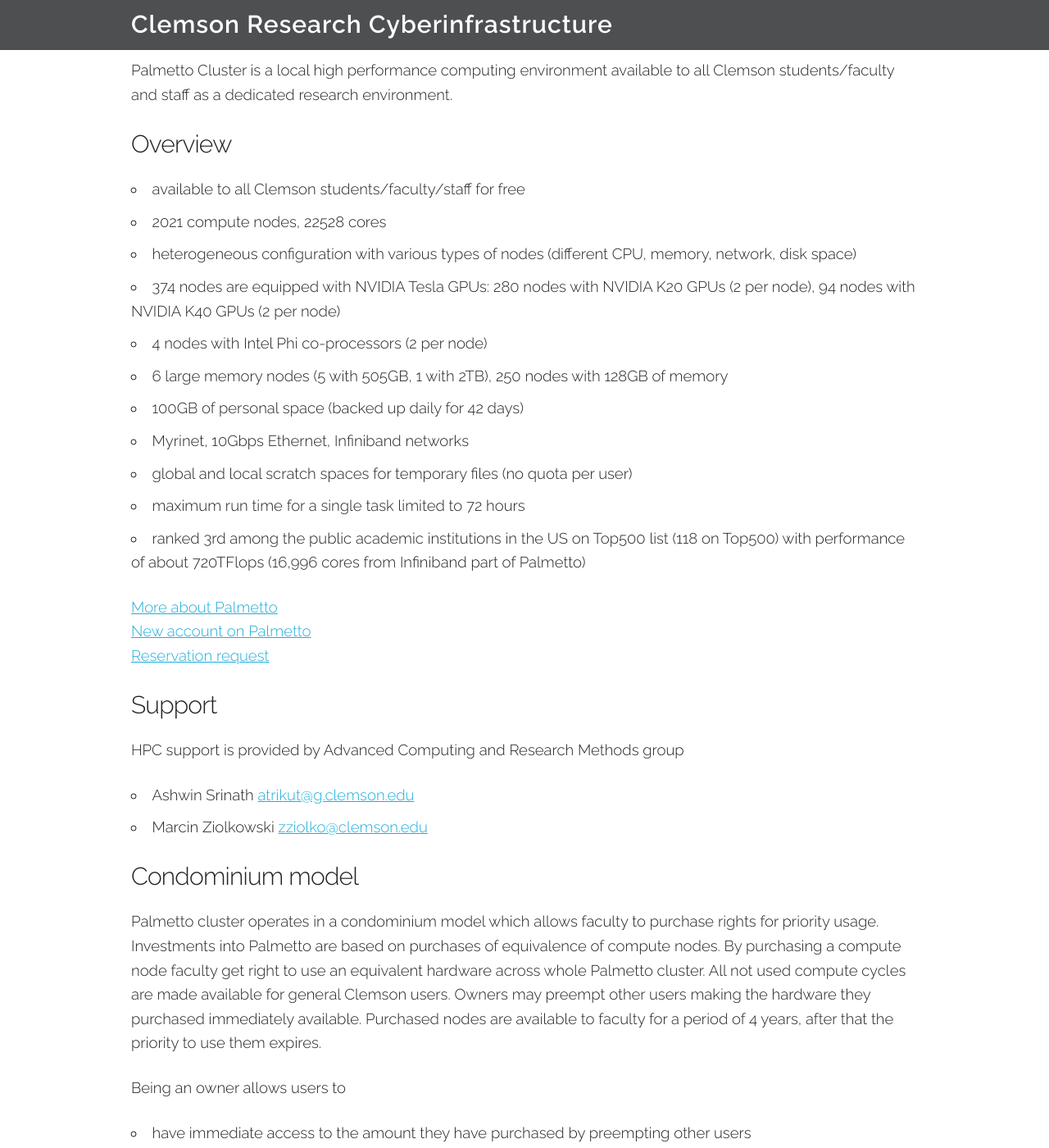
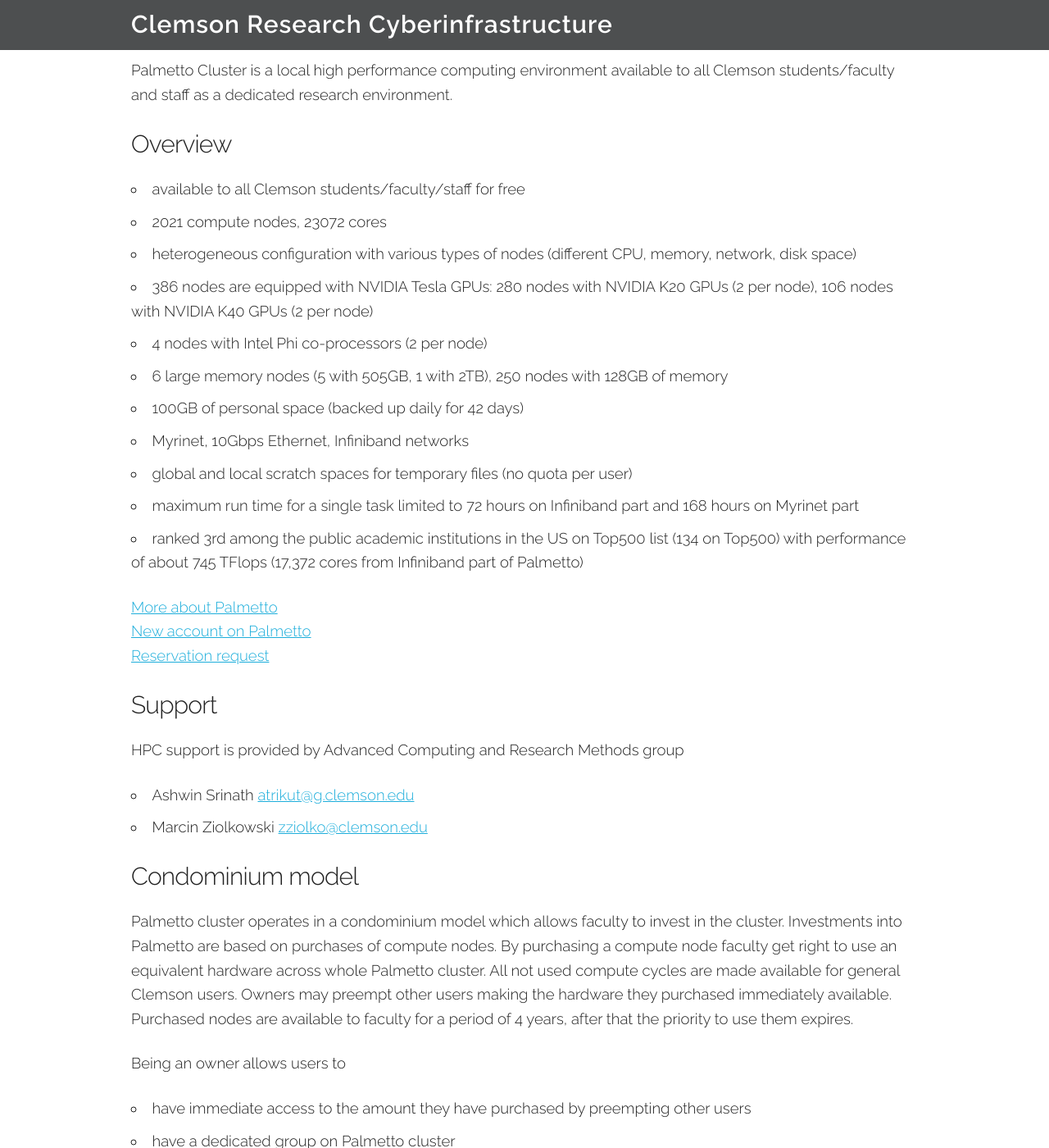
Before and after one commit to clemsonciti/citi-webpage, a Jekyll site: the page built from cyberinfrastructure.md, in a window 1280 px wide and 1400 px high, scrolled down 442 px. Shown: the whole window at 82% size. Built offline with Jekyll 4.4.1, drawn with Linux system fonts in a browser that asks for light colours.

Commit message:
Updated info about Palmetto. Added script for deploying the page based on Cyberduck CLI

```diff
--- a/cyberinfrastructure.md
+++ b/cyberinfrastructure.md
@@ -28,17 +28,17 @@ research environment.
 #### Overview
 
 - available to all Clemson students/faculty/staff for free
-- 2021 compute nodes, 22528 cores
+- 2021 compute nodes, 23072 cores
 - heterogeneous configuration with various types of nodes (different CPU, memory, network, disk space)
-- 374 nodes are equipped with NVIDIA Tesla GPUs: 280 nodes with NVIDIA K20 GPUs (2 per node), 94 nodes with NVIDIA K40 GPUs (2 per node)
+- 386 nodes are equipped with NVIDIA Tesla GPUs: 280 nodes with NVIDIA K20 GPUs (2 per node), 106 nodes with NVIDIA K40 GPUs (2 per node)
 - 4 nodes with Intel Phi co-processors (2 per node)
 - 6 large memory nodes (5 with 505GB, 1 with 2TB), 250 nodes with 128GB of memory
 - 100GB of personal space (backed up daily for 42 days)
 - Myrinet, 10Gbps Ethernet, Infiniband networks
 - global and local scratch spaces for temporary files (no quota per user)
-- maximum run time for a single task limited to 72 hours
-- ranked 3rd among the public academic institutions in the US on Top500 list (118 on Top500) with
-performance of about 720TFlops (16,996 cores from Infiniband part of Palmetto)
+- maximum run time for a single task limited to 72 hours on Infiniband part and 168 hours on Myrinet part
+- ranked 3rd among the public academic institutions in the US on Top500 list (134 on Top500) with
+performance of about 745 TFlops (17,372 cores from Infiniband part of Palmetto)
 
 [More about Palmetto](https://www.palmetto.clemson.edu/palmetto/) <br>
 [New account on Palmetto](http://citi.sites.clemson.edu/new-account) <br>
@@ -53,13 +53,12 @@ HPC support is provided by Advanced Computing and Research Methods group
 
 #### Condominium model
 
-Palmetto cluster operates in a condominium model which allows faculty to purchase
-rights for priority usage. Investments into Palmetto are based on purchases of
-equivalence of compute nodes. By purchasing a compute node faculty get right to
-use an equivalent hardware across whole Palmetto cluster. All not used compute cycles
-are made available for general Clemson users. Owners may preempt other users making
-the hardware they purchased immediately available. Purchased nodes are available to
-faculty for a period of 4 years, after that the priority to use them expires.
+Palmetto cluster operates in a condominium model which allows faculty to invest in the
+cluster. Investments into Palmetto are based on purchases of compute nodes. By purchasing
+a compute node faculty get right to use an equivalent hardware across whole Palmetto cluster.
+All not used compute cycles are made available for general Clemson users. Owners may preempt
+other users making the hardware they purchased immediately available. Purchased nodes are
+available to faculty for a period of 4 years, after that the priority to use them expires.
 
 Being an owner allows users to
 
```
Also changed, not shown: other parts of cyberinfrastructure.md (+1 -1 lines), 1 other file.
